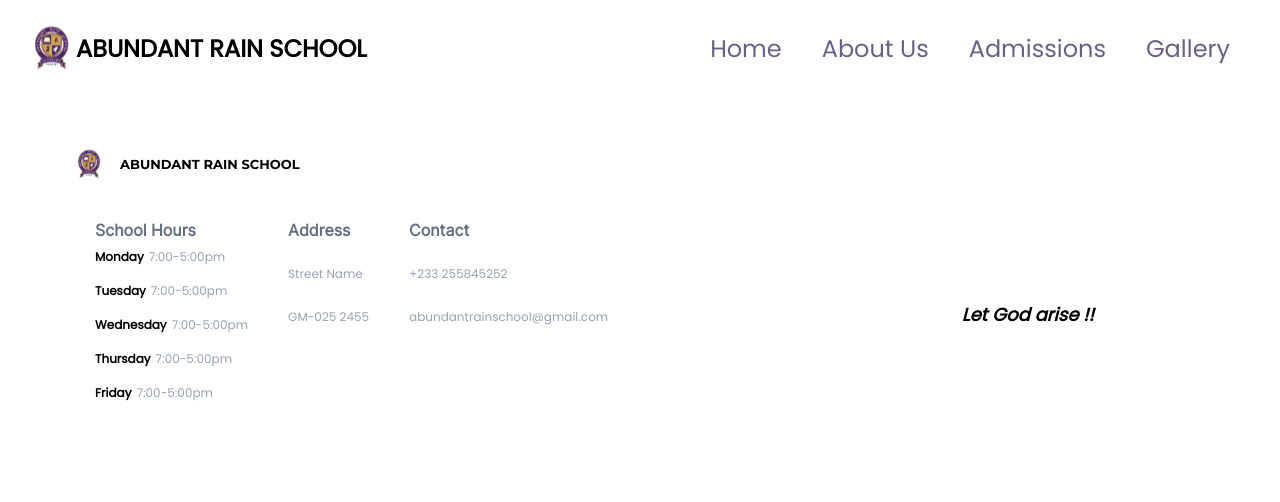
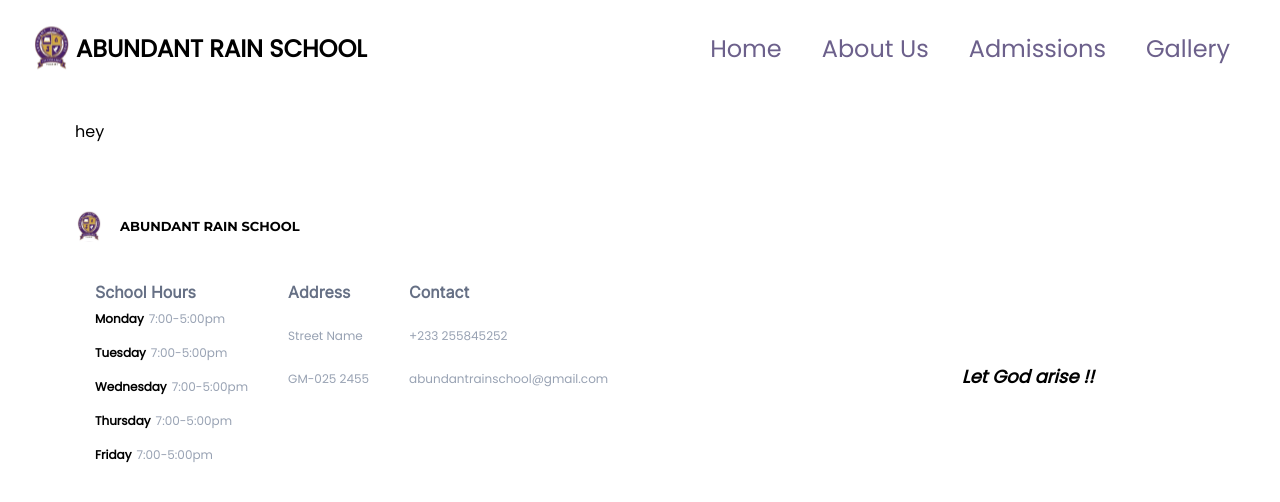
Before and after one commit to Arkoholic/schoolwebsite, a React (Create React App) app: page /AboutUs in a window 1280 px wide. Shown: the top 502 px of the page. Built offline with nearby package versions, Linux system fonts and the light colour scheme.

Commit message:
updated react-scripts & installed  react headroom

```diff
--- a/package.json
+++ b/package.json
@@ -9,8 +9,9 @@
     "@testing-library/user-event": "^13.5.0",
     "react": "^18.2.0",
     "react-dom": "^18.2.0",
+    "react-headroom": "^3.2.1",
     "react-router-dom": "^6.16.0",
-    "react-scripts": "5.0.1",
+    "react-scripts": "^5.0.1",
     "web-vitals": "^2.1.4"
   },
   "scripts": {
--- a/src/App.js
+++ b/src/App.js
@@ -1,17 +1,22 @@
 import './App.css';
 import './components/Header.css';
 import { BrowserRouter, Routes, Route } from 'react-router-dom';
+import Headroom from 'react-headroom';
 import Header from './components/Header';
 import HomeScreen from './pages/home/HomeScreen';
+import AboutUs from './pages/AboutUs/AboutUs';
 import Footer from './components/Footer';
 
 function App() {
   return (
     <>
     <BrowserRouter>
+    <Headroom>
       <Header/>
+    </Headroom>
       <Routes>
       <Route path='/' exact Component={HomeScreen}/>
+      <Route path='/AboutUs' Component={AboutUs}/>
       </Routes>
       <Footer/>
     </BrowserRouter>
--- a/src/components/Header.jsx
+++ b/src/components/Header.jsx
@@ -14,7 +14,7 @@ const Header = () => {
                 </div>
                 <ul className='nav-bar-options'>
                     <li><Link to="/" className={'link'}>Home</Link></li>
-                    <li><Link to="/" className={'link'}>About Us</Link></li>
+                    <li><Link to="/AboutUs" className={'link'}>About Us</Link></li>
                     <li><Link to="/" className={'link'}>Admissions</Link></li>
                     <li><Link to="/" className={'link'}>Gallery</Link></li>
                 </ul>
--- /dev/null
+++ b/src/pages/AboutUs/AboutUs.css
@@ -0,0 +1,6 @@
+.aboutUs {
+    margin: 45px 75px;
+    display: flex;
+    align-items: stretch;
+    flex-direction: column;
+}
--- /dev/null
+++ b/src/pages/AboutUs/AboutUs.jsx
@@ -0,0 +1,12 @@
+import './AboutUs.css';
+
+function AboutUs () {
+    return (
+    <div className='aboutUs'>
+        hey
+    </div>
+
+    );
+}
+
+export default AboutUs;
```
Also changed, not shown: 2 other files (tests, documents, lock files or other folders).
